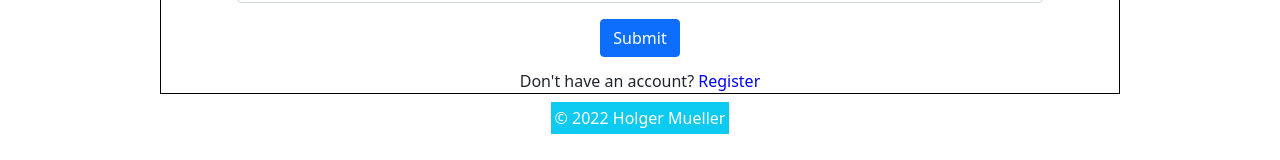
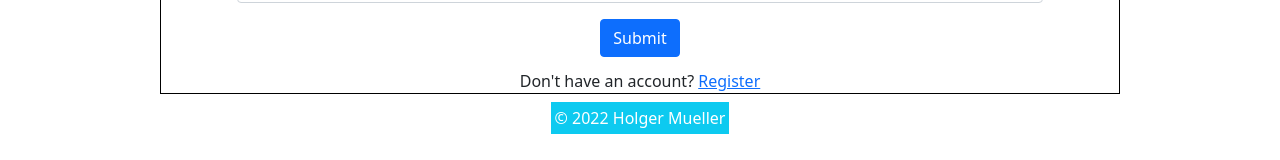
Before and after one commit to Holgermueller/gottahearit, a React (Create React App) app in the folder client/: page / in a window 1280 px wide. Shown: the part 308-468 px from the top of the page. Built offline with nearby package versions, Linux system fonts and the light colour scheme.

Commit message:
login works

```diff
--- a/client/src/components/Login/LoginPage.css
+++ b/client/src/components/Login/LoginPage.css
@@ -14,3 +14,6 @@
   color: blue;
   cursor: pointer;
 }
+a {
+  text-decoration: none;
+}
--- a/client/src/components/Login/LoginPage.js
+++ b/client/src/components/Login/LoginPage.js
@@ -2,7 +2,11 @@ import { useState, useEffect } from "react";
 import Form from "react-bootstrap/Form";
 import Button from "react-bootstrap/Button";
 import "./LoginPage.css";
-import { useNavigate } from "react-router-dom";
+import { Link, useNavigate } from "react-router-dom";
+import { toast } from "react-toastify";
+import { login, reset } from "../../features/auth/authSlice";
+import Spinner from "../../layout/Spinner";
+import { useSelector, useDispatch } from "react-redux";
 
 function Login() {
   const [formData, setFormData] = useState({
@@ -11,6 +15,25 @@ function Login() {
   });
 
   const { email, password } = formData;
+
+  const navigate = useNavigate();
+  const dispatch = useDispatch();
+
+  const { user, isLoading, isError, isSuccess, message } = useSelector(
+    (state) => state.auth
+  );
+
+  useEffect(() => {
+    if (isError) {
+      toast.error(message);
+    }
+
+    if (isSuccess || user) {
+      navigate("/dashboard");
+    }
+
+    dispatch(reset());
+  }, [user, isError, isSuccess, message, navigate, dispatch]);
 
   const onChange = (e) => {
     setFormData((prevState) => ({
@@ -26,9 +49,13 @@ function Login() {
       email,
       password,
     };
+
+    dispatch(login(userData));
   };
 
-  const navigate = useNavigate();
+  if (isLoading) {
+    return <Spinner />;
+  }
 
   return (
     <section className="form-section">
@@ -39,6 +66,7 @@ function Login() {
             className="input"
             type="email"
             id="email"
+            name="email"
             placeholder="Email"
             value={email}
             onChange={onChange}
@@ -50,6 +78,7 @@ function Login() {
             className="input"
             type="password"
             id="password"
+            name="password"
             placeholder="Password"
             value={password}
             onChange={onChange}
@@ -59,11 +88,8 @@ function Login() {
       </Form>
       <div>
         <span>Don't have an account? </span>
-        <span
-          className="registrationLink"
-          onClick={() => navigate("/registration")}
-        >
-          Register
+        <span className="registrationLink">
+          <Link to="/registration">Register</Link>
         </span>
       </div>
     </section>
```
